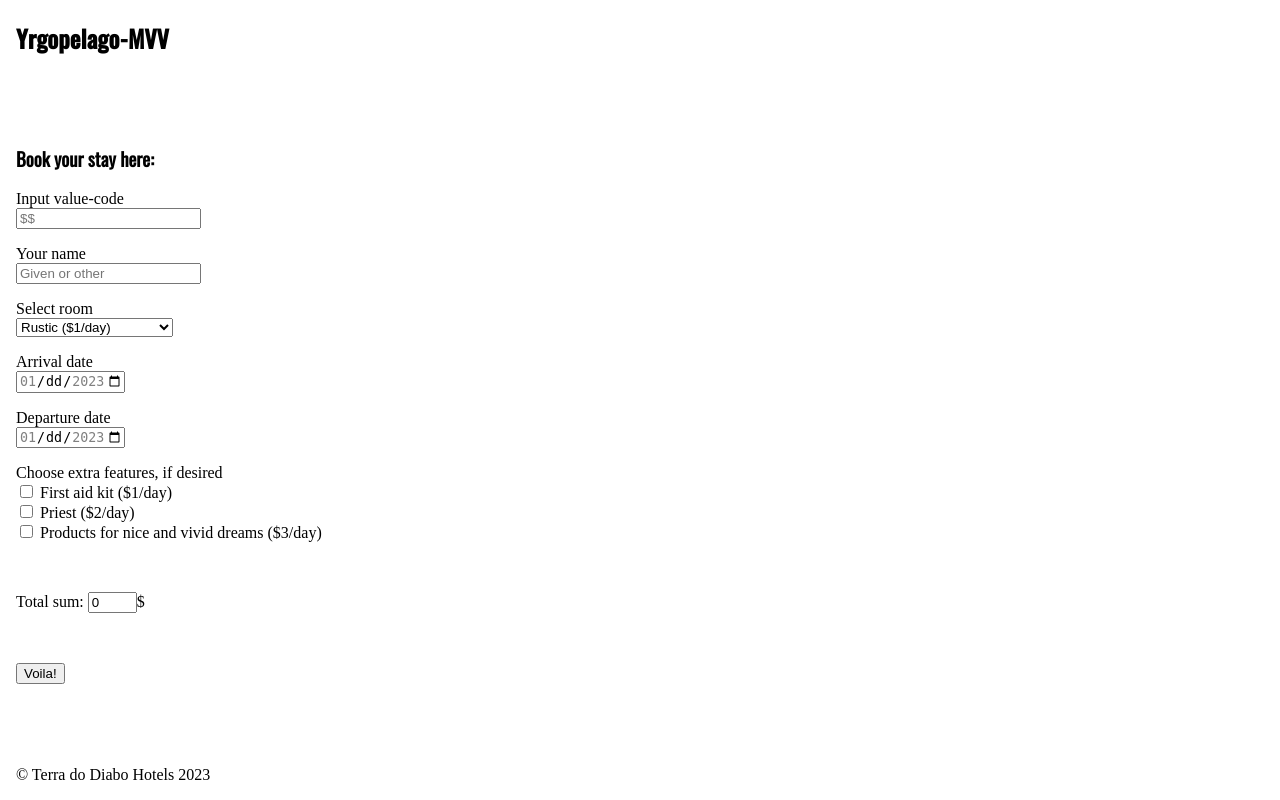
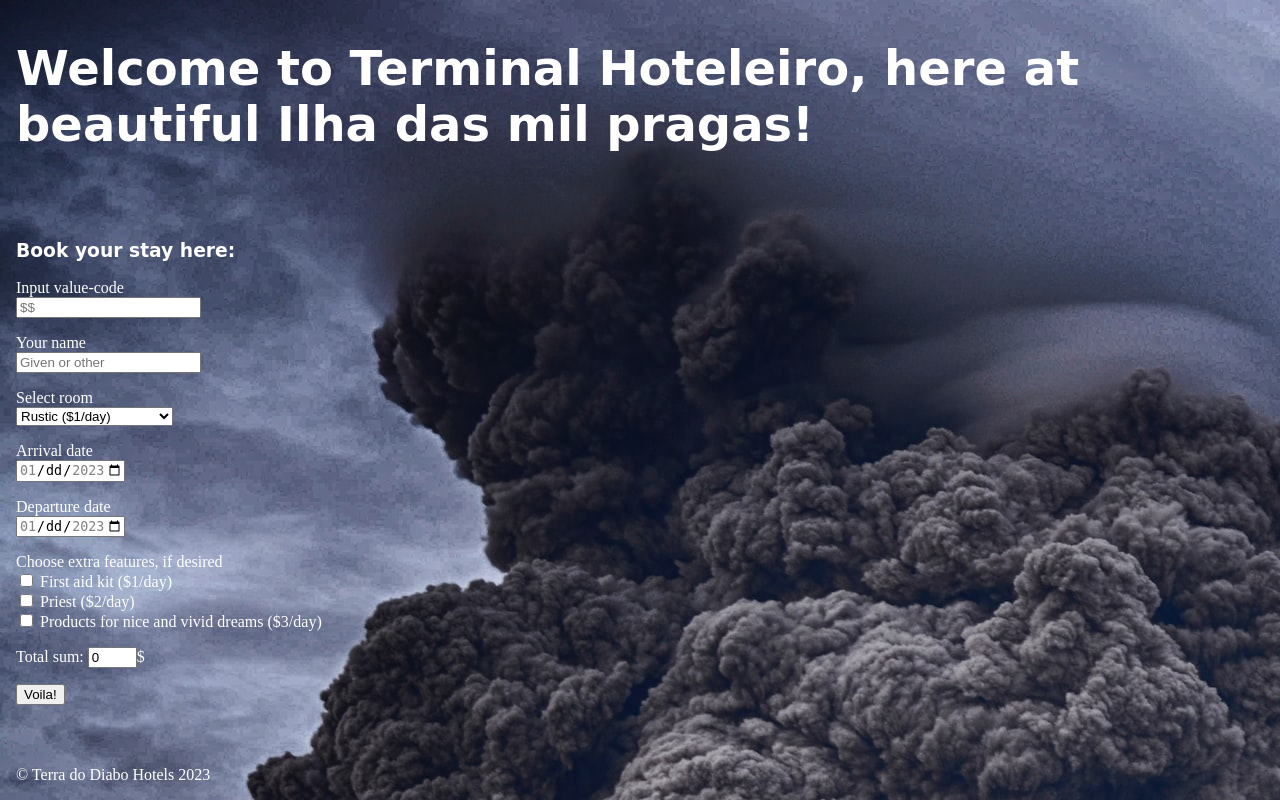
Before and after one commit to MagnusVV/Yrgopelago-MVV, a PHP site: template views/main.php in a window 1280 px wide. Run offline with PHP 8.4, Linux system fonts and the light colour scheme; the template is opened without the code that fills it, so the values that code supplies are empty; data comes from the database, SQL or seed files in the repository; both versions use the stored data as it was after the commit; some web fonts are replaced.

Commit message:
Started with the CSS layout
Added a grid and a background image.

```diff
--- a/app/hotelFunctions.php
+++ b/app/hotelFunctions.php
@@ -68,6 +68,6 @@ function failMessage($failMessage)
     echo '<script>alert("' . $failMessage . '")</script>';
     // redirects back to main page:
     echo "<script>document.location = '../index.php'</script>";
-    // remaining processes are killed for good measure.
+    // remaining processes are killed, so a duplicate booking can not proceed.
     die();
 };
--- a/assets/styles/global.css
+++ b/assets/styles/global.css
@@ -21,17 +21,21 @@
   font-weight: 400;
 }
 
+@import url('https://fonts.googleapis.com/css2?family=Moon+Dance&display=swap');
+
 h1,
-h2 {
-  font-family: 'Oswald-medium';
+h2,
+h3 {
+  font-family: 'Moon Dance', cursive;
 }
 
-h3 {
-  font-family: 'Oswald-regular';
+h1 {
+  font-size: 3rem;
 }
 
 :root {
   font-family: 'Montserrat-regular';
+  color: white;
 }
 
 /* --- --- --- --- --- */
@@ -41,6 +45,9 @@ h3 {
 }
 
 body {
+  background-image: url('../images/yosh-ginsu-qexZLgMcbPc-unsplash.jpg');
+  background-repeat: no-repeat;
+  background-color: orangered;
   margin: 0 auto;
   height: 100vh;
   display: flex;
--- a/assets/styles/style.css
+++ b/assets/styles/style.css
@@ -0,0 +1,9 @@
+.actions {
+  display: grid;
+  grid-template: auto auto / 4fr 3fr;
+}
+
+.calendar,
+.roomPreviews {
+  width: 50%;
+}
--- a/views/header.php
+++ b/views/header.php
@@ -15,7 +15,7 @@
 <body>
     <header>
         <section class="hero">
-            <h1>Yrgopelago-MVV</h1>
+            <h1>Welcome to Terminal Hoteleiro, here at beautiful Ilha das mil pragas!</h1>
         </section>
 
         <nav></nav>
--- a/views/main.php
+++ b/views/main.php
@@ -20,6 +20,15 @@ try {
     <!-- BOOKING-FORM & ROOM-PREVIEWS -->
 
     <section class="actions">
+
+        <!-- Images and short info about rooms -->
+        <section class="roomPreviews">
+
+            <div id="room-1"></div>
+            <div id="room-2"></div>
+            <div id="room-3"></div>
+
+        </section>
 
         <!-- the calendars -->
         <section class="calendar">
@@ -85,7 +94,7 @@ try {
         </section>
 
         <!-- the booking-form  -->
-        <section class="booking-form">
+        <section class="bookingForm">
 
             <h3>Book your stay here:</h3>
             <form action="./app/bookings.php" method="post">
@@ -138,9 +147,7 @@ try {
                 </p>
 
                 <!-- Total cost -->
-                <br>
                 <p>Total sum: <input type="text" size="3" name="totalCost" id="totalCost" value="" readonly />$</p>
-                <br>
 
                 <!-- Button for submitting booking values to app/bookings.php -->
                 <p>
@@ -151,14 +158,6 @@ try {
 
         </section>
 
-        <!-- Images and short info about rooms -->
-        <section class="room-previws">
-
-            <div id="room-1"></div>
-            <div id="room-2"></div>
-            <div id="room-3"></div>
-
-        </section>
     </section>
 
 </main>
```
Also changed, not shown: app/database/hoteldatabase.db, assets/images/yosh-ginsu-qexZLgMcbPc-unsplash.jpg (added).
